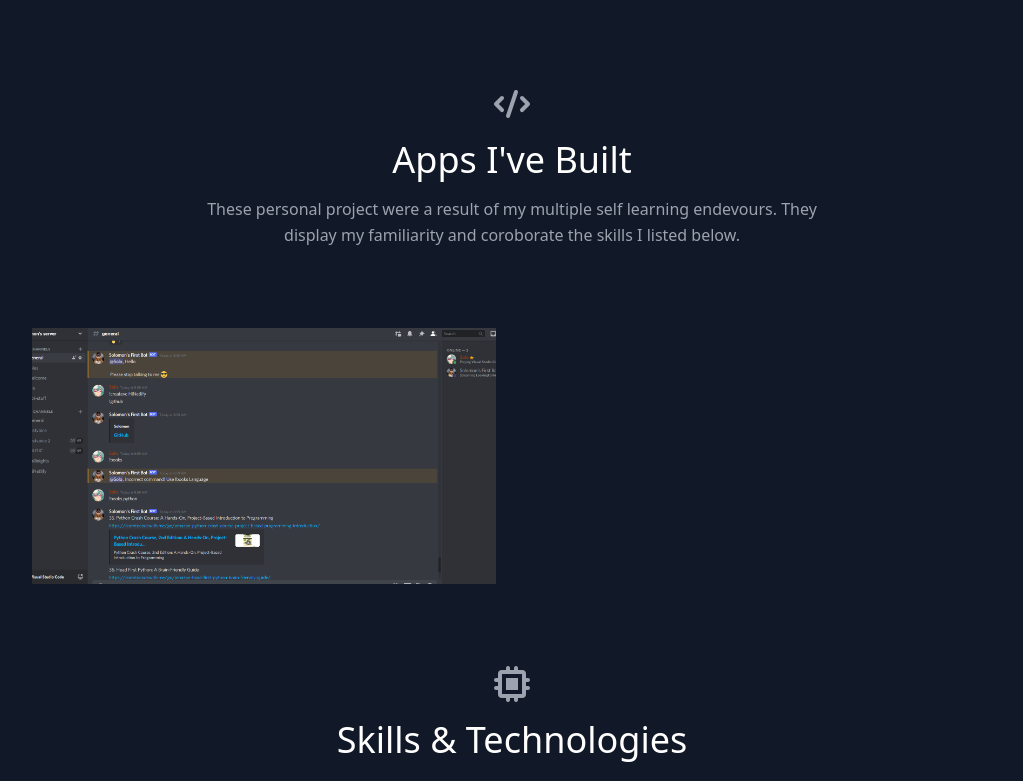
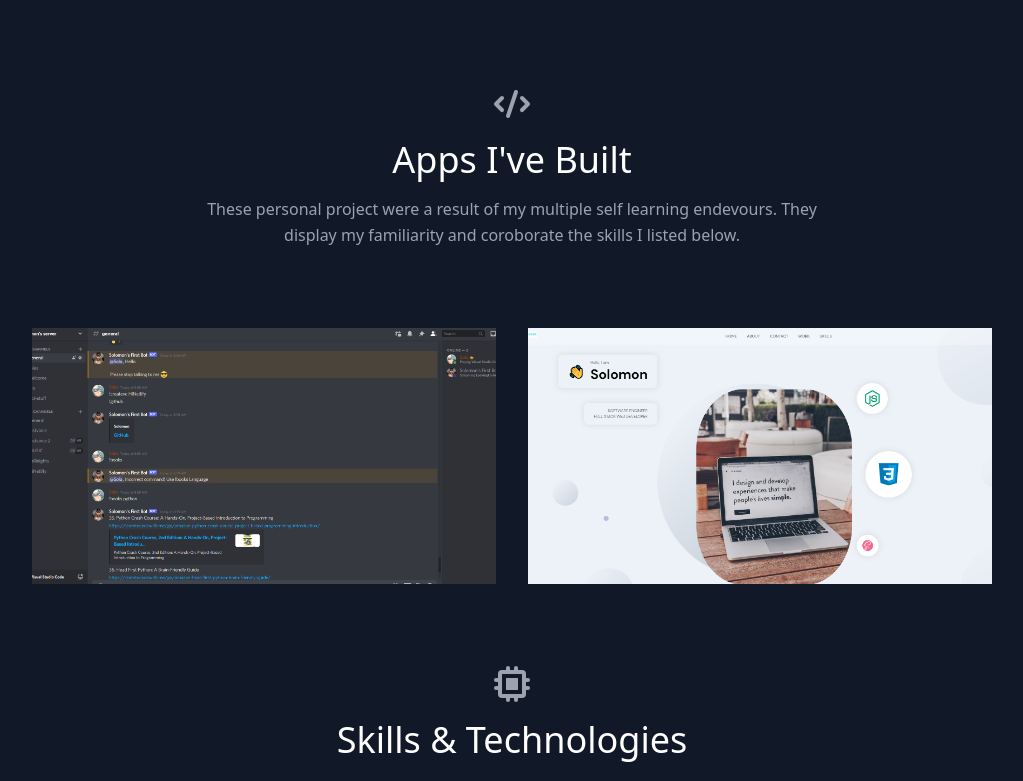
Before and after one commit to smekuria1/Porfolio, a React (Create React App) app: page / in a window 1280 px wide. Shown: the part 570-1351 px from the top of the page, without its empty margins (128-1151 px from the left). Built offline with nearby package versions, Linux system fonts and the light colour scheme.

Commit message:
Added new Project

```diff
--- a/src/data.js
+++ b/src/data.js
@@ -1,19 +1,27 @@
 export const projects = [
   {
-    title: "SoloBot",
-    subtitle: "Discord.js Bot",
+    title: 'SoloBot',
+    subtitle: 'Discord.js Bot',
     description:
-      "Discord bot for my personal server that plays soundcloud music using a plugin \n -More features \n Create text Channel,Simple webscraping usig axios and cheerios",
-    image: "Solobot.png",
-    link: "https://github.com/smekuria1/First_Solo_Bot",
+      'Discord bot for my personal server that plays soundcloud music using a plugin \n -More features \n Create text Channel,Simple webscraping usig axios and cheerios',
+    image: 'Solobot.png',
+    link: 'https://github.com/smekuria1/First_Solo_Bot',
+  },
+  {
+    title: 'Reactive Portfolio(React Sanity Node)',
+    subtitle: 'My new Portfolio',
+    description:
+      'After making this website, I wanted to make a new and improved portfolio \n -More features \n Uses a Sanity backend as a CMS \n Uses motion-framer for animations \n Uses SASS instead of CSS for styling',
+    image: 'portfolio.png',
+    link: 'https://github.com/smekuria1/Reactive_portfolio_website',
   },
 ];
 
 export const skills = [
-  "JavaScript",
-  "React",
-  "Java/OOP",
-  "Node",
-  "C",
-  "HTML/CSS",
+  'JavaScript',
+  'React',
+  'Java/OOP',
+  'Node',
+  'C',
+  'HTML/CSS',
 ];
```
Also changed, not shown: public/portfolio.png (added).
